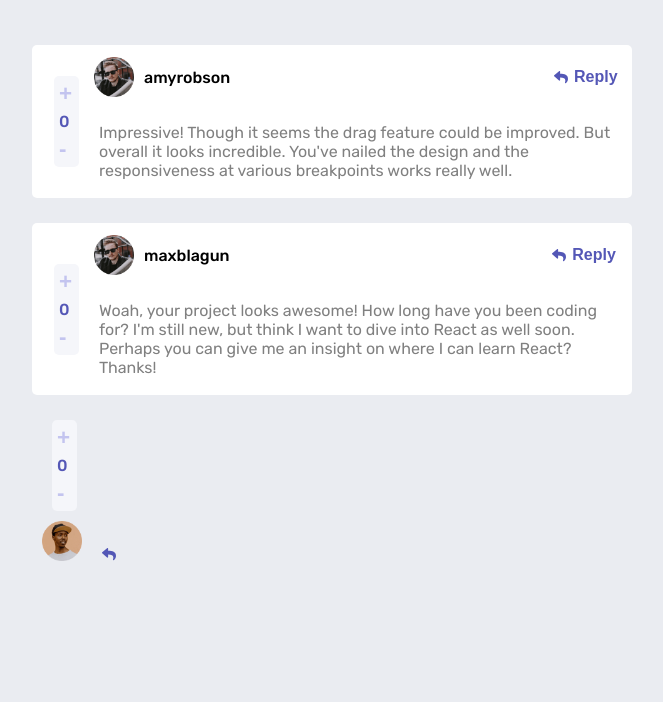
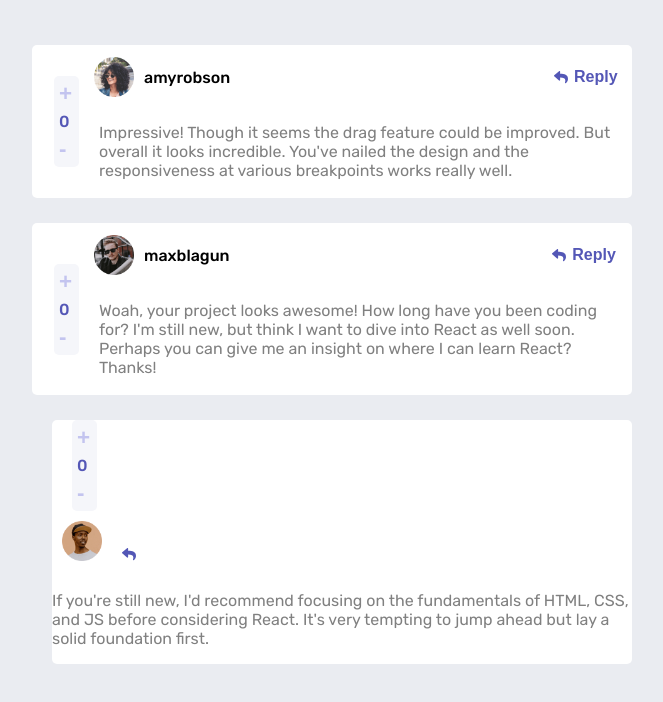
Before and after one commit to JesusVS760/Interactive-Comment-Section, a React (Vite) app: page / in a window 1280 px wide. Shown: the top 702 px of the page, without its empty margins (308-971 px from the left). Built offline with nearby package versions, Linux system fonts and the light colour scheme.

Commit message:
progress

```diff
--- a/src/components/CommentCard.css
+++ b/src/components/CommentCard.css
@@ -11,7 +11,8 @@ body {
   justify-content: center;
   width: 600px;
 }
-.comment-content {
+.comment-content,
+.existing-replies {
   display: flex;
   align-items: center;
   flex-direction: column;
@@ -19,7 +20,8 @@ body {
   color: gray;
   margin-left: 20px;
 }
-.comment-card {
+.comment-card,
+.existing-replies {
   background: white;
   border-radius: 5px;
 }
--- a/src/components/CommentCard.jsx
+++ b/src/components/CommentCard.jsx
@@ -53,13 +53,13 @@ const CommentCard = () => {
                 <div className="comment-content-header">
                   <img
                     src={
-                      comment.user.username === "Amy Robson"
+                      comment.user.username === "amyrobson"
                         ? profilePicAmy
                         : profilePicMax
                     }
                     alt="poster"
                     className={
-                      comment.user.username === "Amy Robson"
+                      comment.user.username === "amyrobson"
                         ? "amyProfile"
                         : "maxProfile"
                     }
--- a/src/components/ExistingReply.css
+++ b/src/components/ExistingReply.css
@@ -0,0 +1,5 @@
+.existing-replies {
+  display: flex;
+  align-items: center;
+  justify-content: center;
+}
--- a/src/components/ExistingReply.jsx
+++ b/src/components/ExistingReply.jsx
@@ -1,25 +1,41 @@
-import React from "react";
+import React, { useEffect, useState } from "react";
 import Ramsesmiron from "../images/avatars/image-ramsesmiron.png";
 import ButtonCard from "./ButtonCard";
 import ReplyArrow from "../images/icon-reply.svg";
+import dataInfo from "../data.json";
 import "./ExistingReply.css";
 
 const ExistingReply = () => {
+  const [jsonData, setJsonData] = useState(null);
+
+  useEffect(() => {
+    setJsonData(dataInfo);
+  }, []);
+
+  if (!jsonData) {
+    return <div>Loading...</div>;
+  }
+
+  const commentId = 3;
+  const secondComment = jsonData.comments[1];
+  const comment = secondComment.replies.find((reply) => reply.id === commentId);
+
   return (
     <div>
       <div className="existing-replies">
-        <div className="first-existing-comment">
+        {comment && (
+          <div key={comment.id} className="existing-comment">
             <div className="existing-button">
               <ButtonCard />
             </div>
-          <div className="existing-content">
+            <div className="existing-information">
               <img src={Ramsesmiron} alt="profile" />
-            <title></title>
+              <title>{comment.user.username}</title>
               <img src={ReplyArrow} alt="reply-arrow" />
-            <p></p>
+              <p>{comment.content}</p>
             </div>
           </div>
-        <div className="second-existing-comment"></div>
+        )}
       </div>
     </div>
   );
```
Lines whose indentation alone changed are shown as unchanged.
